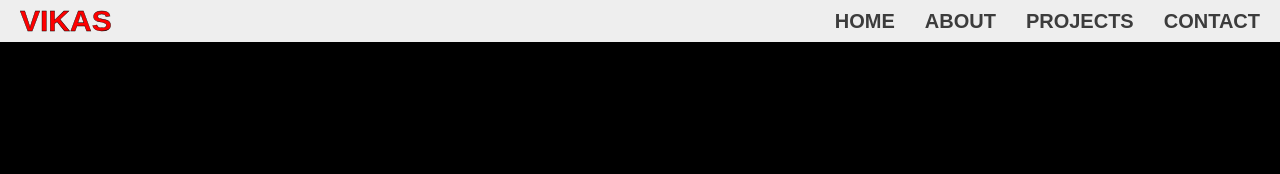
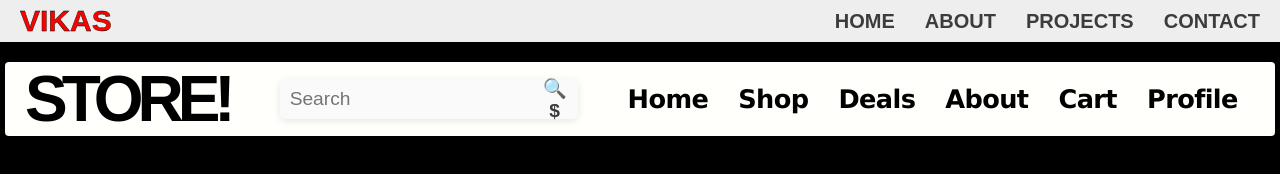
Before and after one commit to vkyui/PRO-UIX, a plain HTML site: page project-navbar/index.html in a window 1280 px wide. Drawn offline with Linux system fonts and the light colour scheme.

Commit message:
feat [ nav-bar ( E-Comm )  ]: 🧠setup NAV-1 UI : logo-searchbar-navlinks(home-shop-deals-about)-cart-profile

```diff
--- a/project-navbar/index.html
+++ b/project-navbar/index.html
@@ -1,19 +1,20 @@
 <!DOCTYPE html>
 <html lang="en">
   <head>
-  <meta charset="UTF-8">
-  <meta name="viewport" content="width=device-width, initial-scale=1.0">
-  <link rel="stylesheet" href="style.css">
+    <meta charset="UTF-8" />
+    <meta name="viewport" content="width=device-width, initial-scale=1.0" />
+    <link rel="stylesheet" href="style.css" />
     <script src="script.js"></script>
     <title>Document</title>
   </head>
   <body>
     <header class="navbar">
-
+      <!-- I C O N -->
       <div class="logo">
         <a href="#">VIKAS</a>
       </div>
 
+      <!-- N A V - L I N K S -->
       <nav class="nav-links">
         <ul>
           <li><a href="#">HOME</a></li>
@@ -23,6 +24,7 @@
         </ul>
       </nav>
 
+      <!-- H A M B U R G E R -->
       <div class="hamburger-menu">
         <span></span>
         <span></span>
@@ -30,5 +32,60 @@
         <span></span>
       </div>
     </header>
+
+    <!-- -------------------------------------------------- -->
+
+    <main>
+      <!-- -------- N A V - 1 -------- -->
+      <section class="NAV-1">
+        <!-- H E A D E R - 1 -->
+        <section class="header-1">
+          <!-- L O G O - 1 -->
+          <div class="logo-1">
+            <a href="#"><strong>STORE!</strong></a>
+          </div>
+
+          <!-- S E A R C H B A R - 1 -->
+          <div class="searchbar-1">
+            <input type="text" placeholder="Search" />
+            <button type="button">🔍$</button>
+            <!-- <input type="button" value="🔍$"/> -->
+          </div>
+
+          <!-- N A V L I N K S - 1 -->
+          <div class="nav-actions-1">
+            <nav class="nav-links-1">
+              <ul>
+                <li><a href="#">Home</a></li>
+                <li><a href="#">Shop</a></li>
+                <li><a href="#">Deals</a></li>
+                <li><a href="#">About</a></li>
+              </ul>
+            </nav>
+
+            <!-- C A R T - 1 -->
+            <div class="cart-1">
+              <a href="#">Cart</a>
+            </div>
+
+            <!-- P R O F I L E - 1 -->
+            <div class="profile-1">
+              <a href="#">Profile</a>
+            </div>
+          </div>
+
+          <!-- H A M B U R G E R - 1 -->
+          <div class="ham-menu-1">
+            <a href="#"></a>
+            <span></span>
+            <span></span>
+            <span></span>
+            <span></span>
+            <span></span>
+            <span></span>
+          </div>
+        </section>
+      </section>
+    </main>
   </body>
 </html>
--- a/project-navbar/style.css
+++ b/project-navbar/style.css
@@ -9,7 +9,8 @@
 body {
   margin: 0;
   font-family: "General Sans", sans-serif;
-  background-color: #000000;
+  /* background: #e9ecef; */
+  background: black;
   color: #ffffff;
 }
 
@@ -101,3 +102,110 @@ body {
     color: #fff;
   }
 }
+
+/* --------- N A V - 1 --------- */
+
+.NAV-1 {
+  padding: 0 5px;
+  margin: 20px 5px;
+  border-radius: 4px;
+
+  font-size: 1rem;
+  font-family: Verdana, Geneva, Tahoma, sans-serif;
+  /* font-family: Arial, Helvetica, sans-serif; */
+  color: #000000;
+  background: #fffffc;
+  font-weight: 600;
+  letter-spacing: -0.6px;
+}
+.header-1 {
+  /* margin: 20px 8px; */
+  display: flex;
+  justify-content: space-between;
+  align-items: center;
+  gap: 50px;
+}
+.logo-1 {
+  margin-left: 15px;
+}
+.logo-1 a {
+  text-decoration: none;
+  font-size: 4rem;
+  color: black;
+
+  /* -webkit-text-stroke: 0.035px black; */
+  font-weight: 1000;
+  font-family: "Clash Display", "General Sans", "Archivo Black", sans-serif;
+  letter-spacing: -6px;
+}
+.searchbar-1 {
+  display: flex;
+  justify-content: space-around;
+  align-items: center;
+  padding: 0 10px;
+  gap: 5px;
+  /* background: #fcfcfc; */
+  /* background: #dee2e6; */
+  /* background: #e9ecef; */
+  /* background: #e6e8e6;*/
+  /* background: #f1f1f1; apple store vibes */
+  background: #FAFAFA;
+  border-radius: 6px;
+  box-shadow: 0 2px 8px rgba(0, 0, 0, 0.1);
+  width: 100%;
+  height: 40px;
+  /* max-width: 400px; */
+  flex-grow: 1;
+  transition: all 0.3s ease-in-out;
+}
+.searchbar-1 input[type="text"] {
+  border: none;
+  flex-grow: 1;
+  outline: none;
+  background: transparent;
+  font-size: 1.2rem;
+  color: #333;
+  transition: 0.2s ease-in-out;
+}
+.searchbar-1 button {
+  border: none;
+  outline: none;
+  /* background: #fff; */
+  color: #3c3c3c;
+  background: transparent;
+  border-radius: 2px;
+  padding: 7px 1px;
+  cursor: pointer;
+  transition: 0.2s ease-on-out;
+  font-size: 1.2rem;
+  font-weight: 600;
+  /* font size - if using an icon or a font */
+}
+.searchbar-1 button:hover {
+  color: #000000;
+  transform: scale(1.025);
+}
+.searchbar-1 button::placeholder {
+  color: #aaa;
+  font-size: 1.2rem;
+  font-style: italic;
+}
+
+.nav-actions-1 {
+  display: flex;
+  justify-content: space-around;
+  align-items: center;
+  gap: 30px;
+}
+.nav-actions-1 a {
+  text-decoration: none;
+  color: #000000;
+  font-size: 1.6rem;
+}
+.nav-links-1 ul {
+  display: flex;
+  justify-content: space-around;
+  align-items: center;
+  gap: 30px;
+  list-style: none;
+}
--- a/style.css
+++ b/style.css
@@ -7,25 +7,26 @@ html, body{
     padding: 0;
     margin: 0;
     scroll-behavior: smooth; /* Adds smooth scrolling to the whole page */
-    background-color: linear-gradient(140deg, rgba(255,255,255,0.2), rgba(255,255,255,0.05));
+    background: linear-gradient(140deg, rgba(255,255,255,0.2), rgba(255,255,255,0.05));
 }
 body, p, h1, h2, h3, h4, h5, h6{
     font-family: 'General Sans', sans-serif; /* Ensure this font is applied properly */
 }
 
-h1.headtitle{
-    font-size: 60px;
+.headtitle h1{
+    font-size: 2.5rem;
     font-weight: 700;
     font-family: "General Sans", sans-serif;
     color: black;
     text-align: center;
 }
-p.role-title{
-    font-size: 30px;
+.role-title {
+    font-size: 1.5rem;
     color: rgb(72, 72, 72);
     text-align: center;
-    padding: 0;
+    padding: 0 0px;
     margin: 0;
+    box-sizing: content-box;
 }
 
 .headtitle{
@@ -49,16 +50,14 @@ ul{
     display: flex; /* This turns <ul> into a flex container */
     padding: 0;
     margin: 0;
+    gap: 90px;
     list-style: none; /* Removes default bullet points */
 }
-li{
-    margin: 0px 30px; /* Adds space between each list items */
 
-}
 a {
     text-decoration: none;
     color: #333;
-    font-size: 1.2rem;
+    font-size: 1.3rem;
     font-weight: 800;
     transition: color 0.3s ease;
   }
@@ -133,3 +132,30 @@ footer{
 .social-link a:hover {
     color: black; /* hover color */
 }
+
+/* ------------------------------------------------------------------------------------------------------ */
+
+/* Mobile-first mindset */
+/* @media (max-width: 425px) { Phones } */
+/* @media (min-width: 426px) and (max-width: 768px) { Tablets } */
+/* @media (min-width: 769px) and (max-width: 1024px) { Laptops } */
+/* @media (min-width: 1025px) { Desktops } */
+
+/* ------------------------------------------------------------------------------------------------------ */
+
+@media (max-width: 425px) {
+    .headtitle h1{
+        font-size: 2rem;
+        /* color: blue; */
+    }
+    .role-title {
+        width: 50px;
+        height: 50px;
+        /* padding: 40px 0; */
+        font-size: 1rem;
+        /* color: blue; */
+    }
+    nav a {
+        gap: 0px;
+    }
+}
```
Lines whose indentation alone changed are shown as unchanged.
